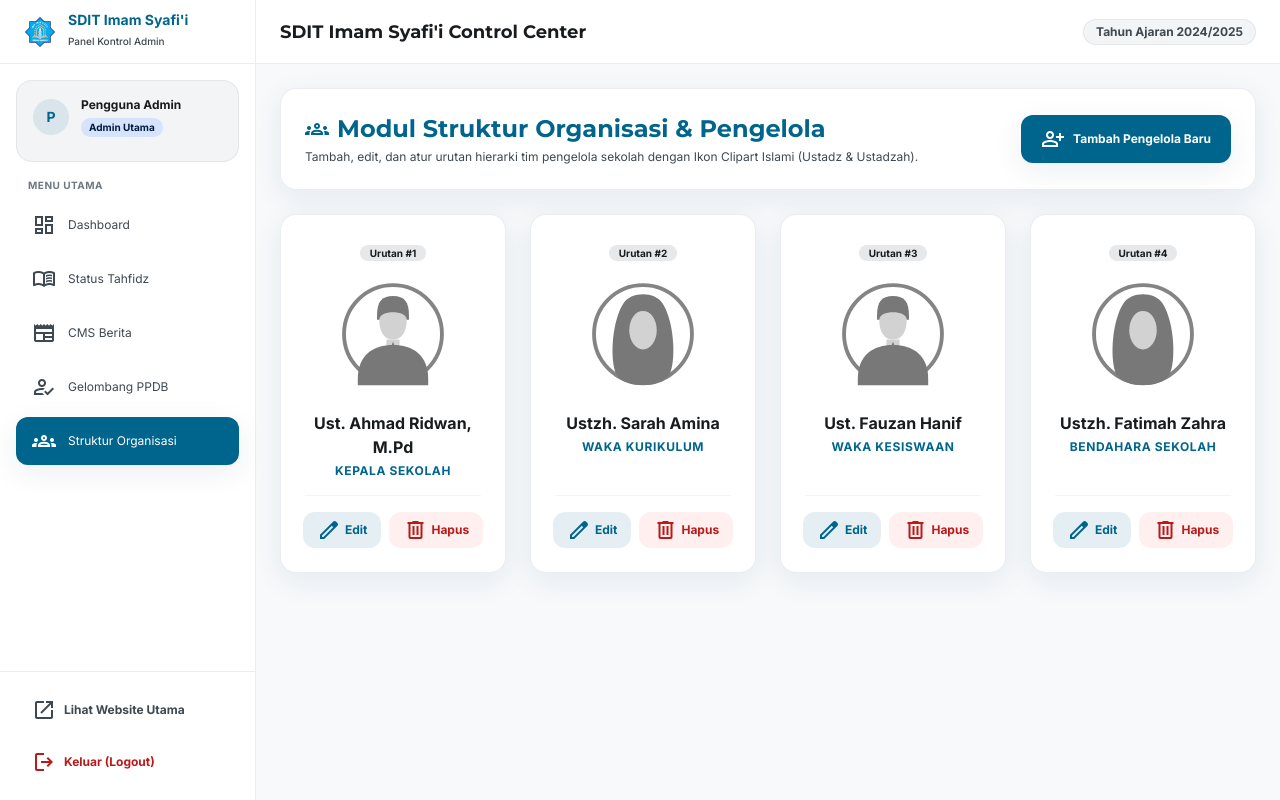
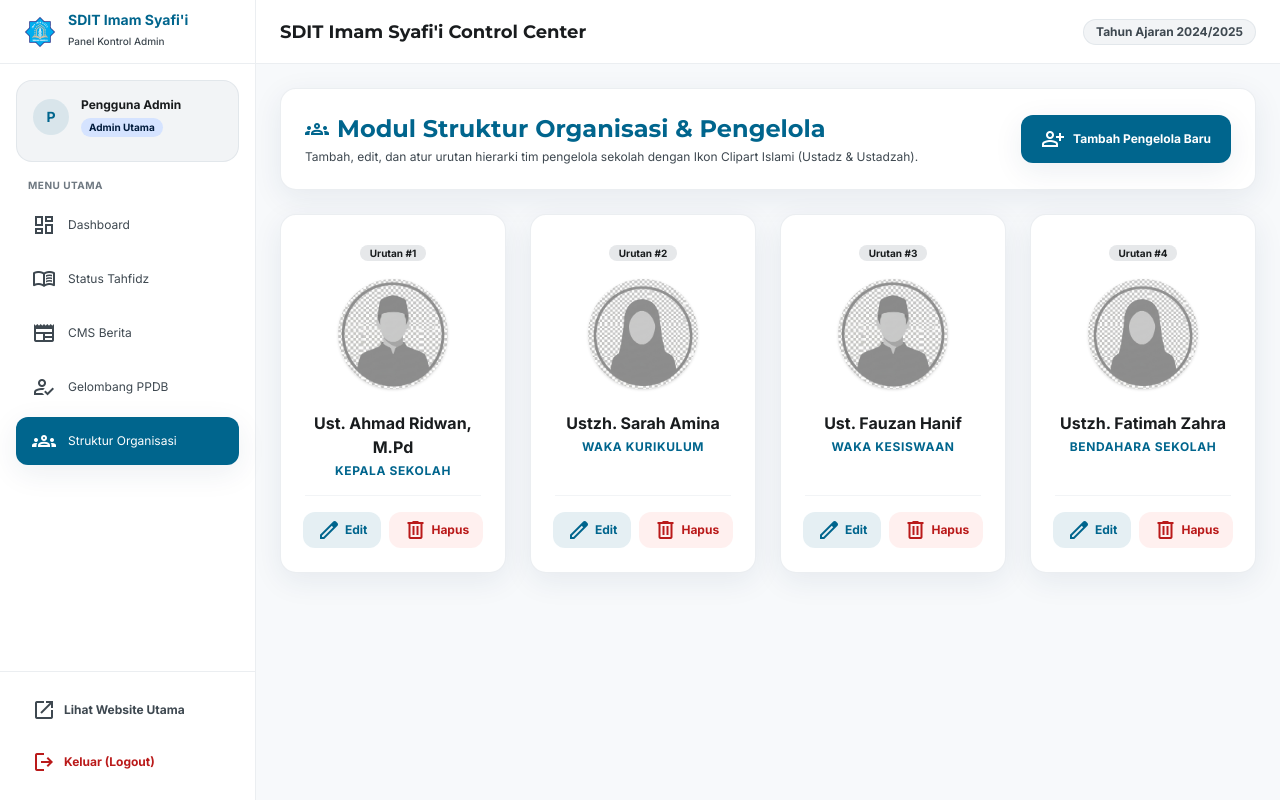
Before and after one commit to hafidzullah-onlearning/sdit-imam-syafii, a Next.js app: page /admin/struktur in a window 1280 px wide. Built offline with nearby package versions, Linux system fonts and the light colour scheme; no server answers; the database is empty.

Commit message:
feat: add IslamicAvatar component and corresponding ustadz/ustadzah image assets

```diff
--- a/src/components/icons/IslamicAvatars.tsx
+++ b/src/components/icons/IslamicAvatars.tsx
@@ -1,4 +1,5 @@
 import React from "react";
+import Image from "next/image";
 
 interface AvatarProps {
   className?: string;
@@ -6,81 +7,43 @@ interface AvatarProps {
 }
 
 /**
- * Ustadz Avatar Icon - Exact replica of user attached image 1
- * (Transparent background, grey circle border, grey peci/shirt, light grey face)
+ * Ustadz Avatar Component - Direct User Uploaded Image Asset (/public/avatar-ustadz.png)
  */
 export function UstadzAvatar({ className = "", size = 120 }: AvatarProps) {
   return (
     <div
-      className={`relative inline-flex items-center justify-center ${className}`}
+      className={`relative inline-flex items-center justify-center rounded-full overflow-hidden shadow-sm ${className}`}
       style={{ width: size, height: size }}
     >
-      <svg
-        viewBox="0 0 200 200"
-        fill="none"
-        xmlns="http://www.w3.org/2000/svg"
-        className="w-full h-full"
-      >
-        {/* Outer Circle Ring */}
-        <circle cx="100" cy="100" r="89" stroke="#848484" strokeWidth="7" fill="none" />
-
-        {/* Peci / Kopiah Cap */}
-        <path
-          d="M71 66 C71 42 79 31 100 31 C121 31 129 42 129 66 V74 H71 V66 Z"
-          fill="#787878"
-        />
-
-        {/* Face Contour */}
-        <path
-          d="M75 74 C75 56 125 56 125 74 C125 96 116 110 100 110 C84 110 75 96 75 74 Z"
-          fill="#D2D2D2"
-        />
-
-        {/* Neck Area with V-Notch */}
-        <path d="M88 110 H112 V130 H88 Z" fill="#D2D2D2" />
-        <path
-          d="M100 114 L94 130 H106 L100 114 Z"
-          fill="#787878"
-        />
-
-        {/* Koko Shirt / Shoulders Silhouette */}
-        <path
-          d="M36 182 C36 138 64 120 100 120 C136 120 164 138 164 182 V193 H36 V182 Z"
-          fill="#787878"
-        />
-      </svg>
+      <Image
+        src="/avatar-ustadz.png"
+        alt="Avatar Ustadz"
+        width={size}
+        height={size}
+        className="w-full h-full object-cover"
+        unoptimized
+      />
     </div>
   );
 }
 
 /**
- * Ustadzah Avatar Icon - Exact replica of user attached image 2
- * (Transparent background, grey circle border, grey hijab, light grey face)
+ * Ustadzah Avatar Component - Direct User Uploaded Image Asset (/public/avatar-ustadzah.png)
  */
 export function UstadzahAvatar({ className = "", size = 120 }: AvatarProps) {
   return (
     <div
-      className={`relative inline-flex items-center justify-center ${className}`}
+      className={`relative inline-flex items-center justify-center rounded-full overflow-hidden shadow-sm ${className}`}
       style={{ width: size, height: size }}
     >
-      <svg
-        viewBox="0 0 200 200"
-        fill="none"
-        xmlns="http://www.w3.org/2000/svg"
-        className="w-full h-full"
-      >
-        {/* Outer Circle Ring */}
-        <circle cx="100" cy="100" r="89" stroke="#848484" strokeWidth="7" fill="none" />
-
-        {/* Outer Hijab Drape Silhouette */}
-        <path
-          d="M52 174 C40 152 42 80 64 45 C78 22 122 22 136 45 C158 80 160 152 148 174 C139 188 120 193 100 193 C80 193 61 188 52 174 Z"
-          fill="#787878"
-        />
-
-        {/* Face Oval Opening */}
-        <ellipse cx="100" cy="93" rx="25" ry="35" fill="#D2D2D2" />
-      </svg>
+      <Image
+        src="/avatar-ustadzah.png"
+        alt="Avatar Ustadzah"
+        width={size}
+        height={size}
+        className="w-full h-full object-cover"
+        unoptimized
+      />
     </div>
   );
 }
```
Also changed, not shown: public/avatar-ustadz.png (added), public/avatar-ustadzah.png (added).
